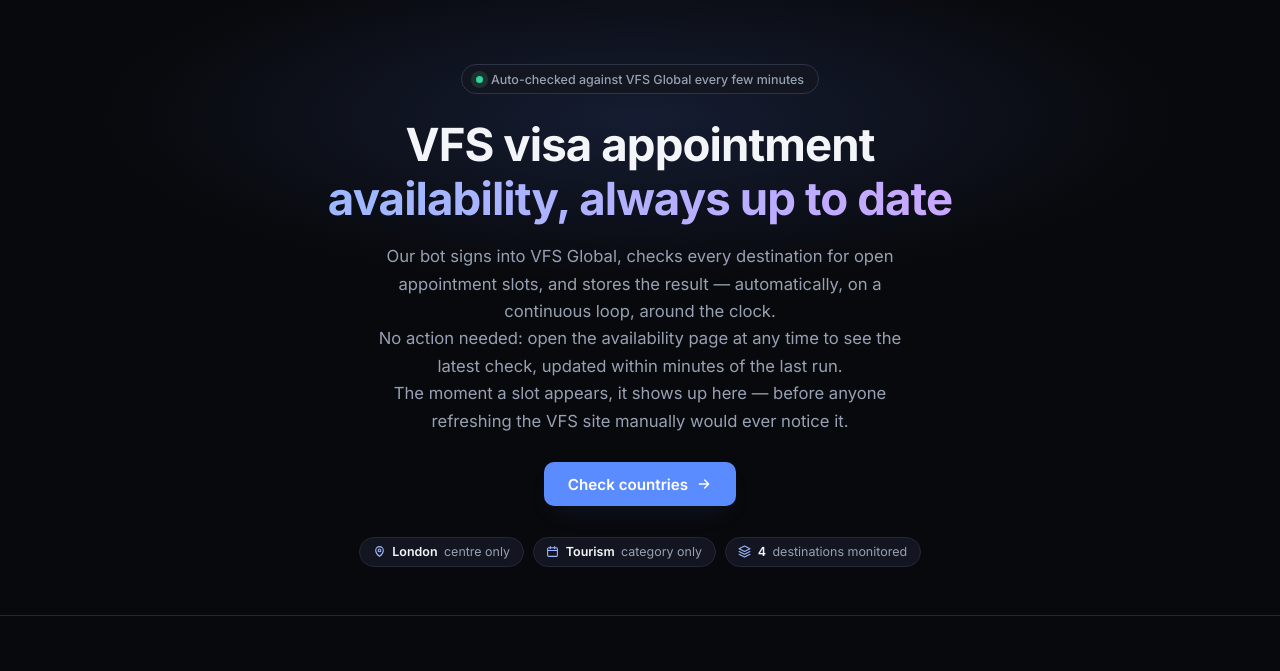
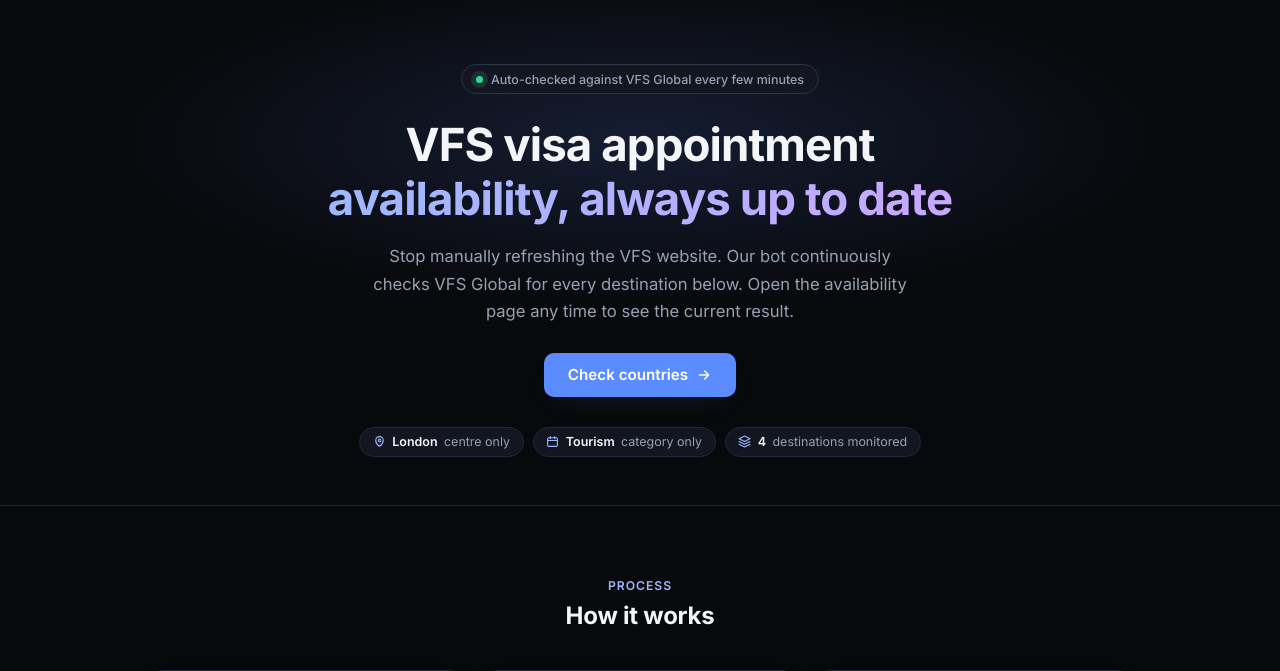
Before and after one commit to tooti12/scraping, a Flask app: page / in a window 1280 px wide. Shown: the part 62-733 px from the top of the page. Run offline with Flask 3, Linux system fonts and the light colour scheme.

Commit message:
Revert hero copy to original clean text
Co-Authored-By: Claude Sonnet 4.6 <noreply@anthropic.com>

```diff
--- a/dashboard/templates/home.html
+++ b/dashboard/templates/home.html
@@ -34,9 +34,8 @@
       <span class="eyebrow"><span class="live-dot"></span> Auto-checked against VFS Global every few minutes</span>
       <h1>VFS visa appointment <span class="grad">availability, always up to date</span></h1>
       <p>
-        Our bot signs into VFS Global, checks every destination for open appointment slots, and stores the result — automatically, on a continuous loop, around the clock.<br>
-        No action needed: open the availability page at any time to see the latest check, updated within minutes of the last run.<br>
-        The moment a slot appears, it shows up here — before anyone refreshing the VFS site manually would ever notice it.
+        Stop manually refreshing the VFS website. Our bot continuously checks VFS Global for
+        every destination below. Open the availability page any time to see the current result.
       </p>
       <a class="hero-cta" href="#countries">
         Check countries
```
